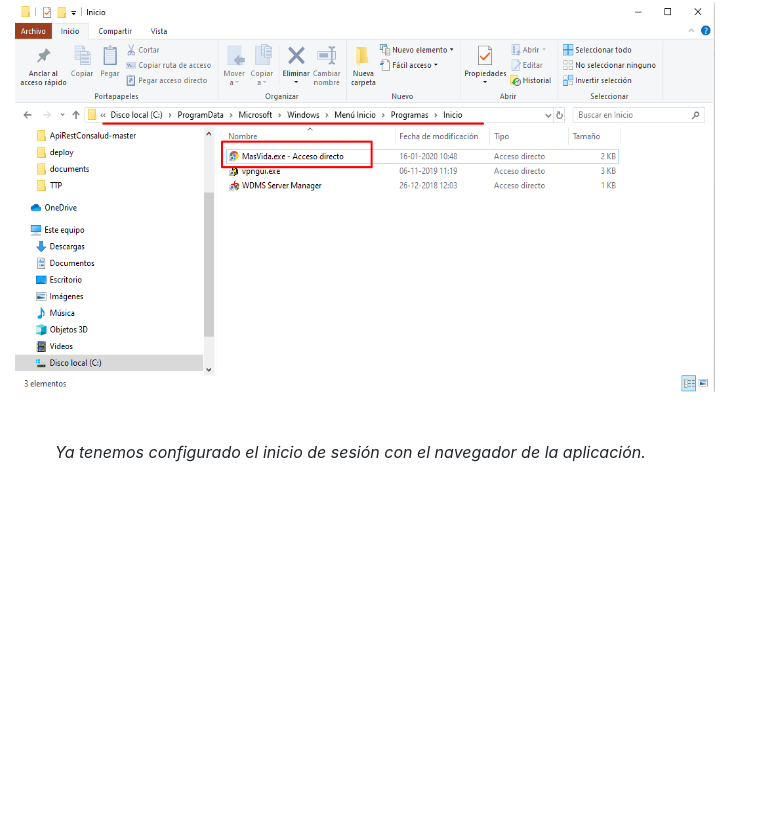
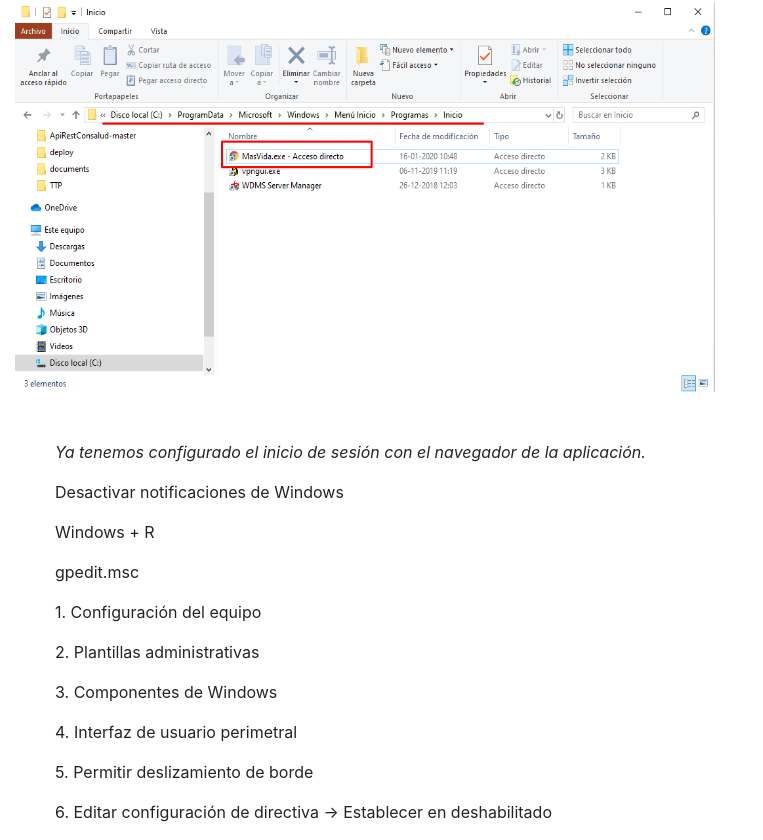
Before and after one commit to dev3ttp/ficha-tecnica-masvida, an Angular app: page /quiosco in a window 1280 px wide. Shown: the part 2578-3418 px from the top of the page, without its empty margins (0-763 px from the left). Before the commit the page ends 3058 px from the top, so only its background shows below. Built offline with nearby package versions, Linux system fonts and the light colour scheme.

Commit message:
quiosco actualizado

```diff
--- a/src/app/modules/quiosco/quiosco.component.html
+++ b/src/app/modules/quiosco/quiosco.component.html
@@ -47,4 +47,15 @@
     <div class="col-10 mb-3">
         <ol><i>Ya tenemos configurado el inicio de sesión con el navegador de la aplicación.</i></ol>
     </div>
+    <div class="col-10 mb-3">
+        <ol>Desactivar notificaciones de Windows</ol>
+        <ol>Windows + R</ol>
+        <ol>gpedit.msc</ol>
+        <ol>1. Configuración del equipo </ol>
+        <ol>2. Plantillas administrativas</ol>
+        <ol>3. Componentes de Windows</ol>
+        <ol>4. Interfaz de usuario perimetral</ol>
+        <ol>5. Permitir deslizamiento de borde</ol>
+        <ol>6. Editar configuración de directiva -> Establecer en deshabilitado</ol>
+    </div>
 </div>
--- a/src/app/modules/shared/navbar/navbar.component.html
+++ b/src/app/modules/shared/navbar/navbar.component.html
@@ -1,5 +1,5 @@
 <nav class="navbar navbar-expand-lg navbar-light" style="background-color: #e3f2fd;">
-    <a class="navbar-brand" [routerLink]="['/home']">Home</a>
+    <a class="navbar-brand" href="/home">Home</a>
     <button class="navbar-toggler" type="button" data-toggle="collapse" data-target="#navbarSupportedContent"
         aria-controls="navbarSupportedContent" aria-expanded="false" aria-label="Toggle navigation">
         <span class="navbar-toggler-icon"></span>
```
